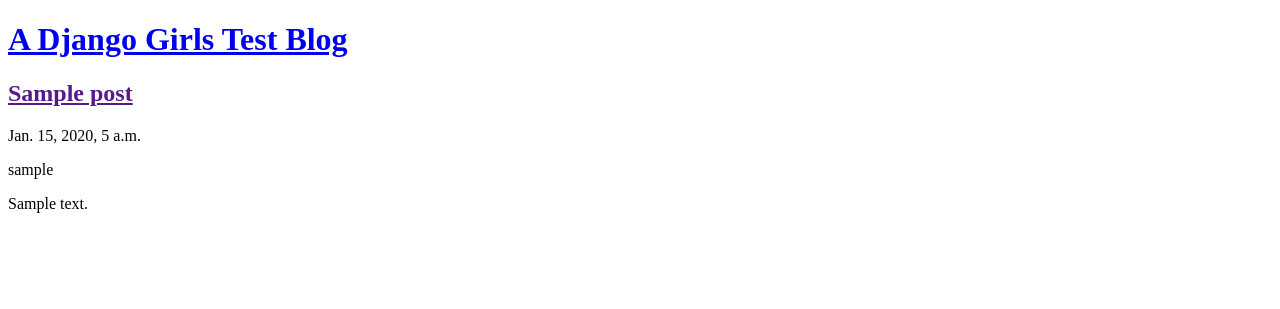
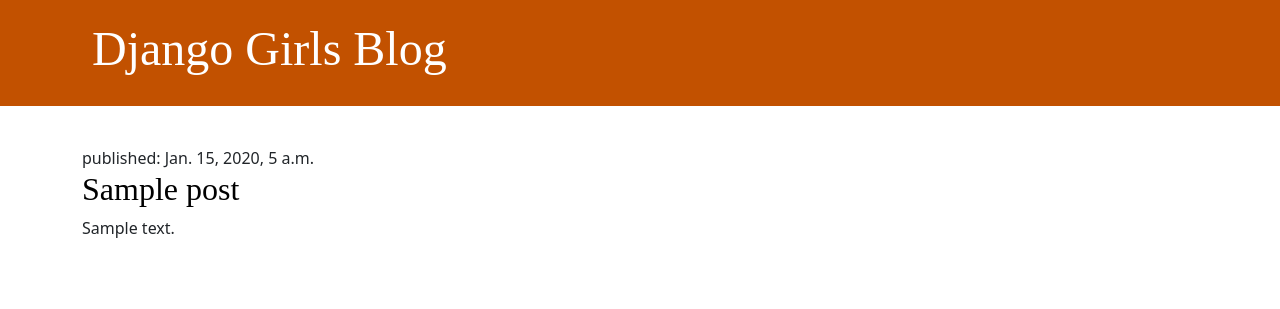
Before and after one commit to zuriBarnes/my-first-blog, a Django app: page / in a window 1280 px wide. Shown: the top 309 px of the page. Run offline with Django 3.2, Linux system fonts and the light colour scheme; tables that the repository leaves empty hold one stand-in row (Sample ...).

Commit message:
added templates folder,and loaded static files

```diff
--- /dev/null
+++ b/blog/static/css/blog.css
@@ -0,0 +1,76 @@
+h1 a,
+h2 a {
+  color: #c25100;
+  font-family: "Lobster";
+  text-decoration: none;
+}
+.page-header {
+  background-color: #c25100;
+  margin-top: 0;
+  margin-bottom: 40px;
+  padding: 20px 20px 20px 40px;
+}
+
+.page-header h1,
+.page-header h1 a,
+.page-header h1 a:visited,
+.page-header h1 a:active {
+  color: #ffffff;
+  font-size: 36pt;
+  text-decoration: none;
+}
+
+h1,
+h2,
+h3,
+h4 {
+  font-family: "Lobster", cursive;
+}
+
+.date {
+  color: #828282;
+}
+
+.save {
+  float: right;
+}
+
+.post-form textarea,
+.post-form input {
+  width: 100%;
+}
+
+.top-menu,
+.top-menu:hover,
+.top-menu:visited {
+  color: #ffffff;
+  float: right;
+  font-size: 26pt;
+  margin-right: 20px;
+}
+
+.post {
+  margin-bottom: 70px;
+}
+
+.post h2 a,
+.post h2 a:visited {
+  color: #000000;
+}
+
+.post > .date,
+.post > .actions {
+  float: right;
+}
+
+.btn-secondary,
+.btn-secondary:visited {
+  color: #c25100;
+  background: none;
+  border-color: #c25100;
+}
+
+.btn-secondary:hover {
+  color: #ffffff;
+  background-color: #c25100;
+}
--- a/blog/templates/blog/post_list.html
+++ b/blog/templates/blog/post_list.html
@@ -1,20 +1,36 @@
+{% load static %}
 <!DOCTYPE html>
 <html>
   <head>
+    <link
+      rel="stylesheet"
+      href="https://cdn.jsdelivr.net/npm/bootstrap@5.1.3/dist/css/bootstrap.min.css"
+      integrity="sha384-1BmE4kWBq78iYhFldvKuhfTAU6auU8tT94WrHftjDbrCEXSU1oBoqyl2QvZ6jIW3"
+      crossorigin="anonymous"
+    />
+    <link rel="stylesheet" href="{% static 'css/blog.css' %}" />
+
     <title>Django Girls blog</title>
   </head>
   <body>
-    <header>
-      <h1><a href="/"> A Django Girls Test Blog</a></h1>
+    <header class="page-header">
+      <div class="container">
+        <h1><a href="/">Django Girls Blog</a></h1>
+      </div>
     </header>
-    {% for post in posts %}
-    <article>
-      <h2><a href="">{{ post.title}}</a></h2>
-      <time>{{ post.published_date }}</time>
-      <p>{{ post.author }}</p>
-      <p>{{ post.text}}</p>
-    </article>
 
-    {% endfor %}
+    <main class="container">
+      <div class="row">
+        <div class="col">
+          {% for post in posts %}
+          <article class="post">
+            <time>published: {{ post.published_date }}</time>
+            <h2><a href="">{{ post.title }}</a></h2>
+            <p>{{ post.text|linebreaksbr }}</p>
+          </article>
+          {% endfor %}
+        </div>
+      </div>
+    </main>
   </body>
 </html>
```
